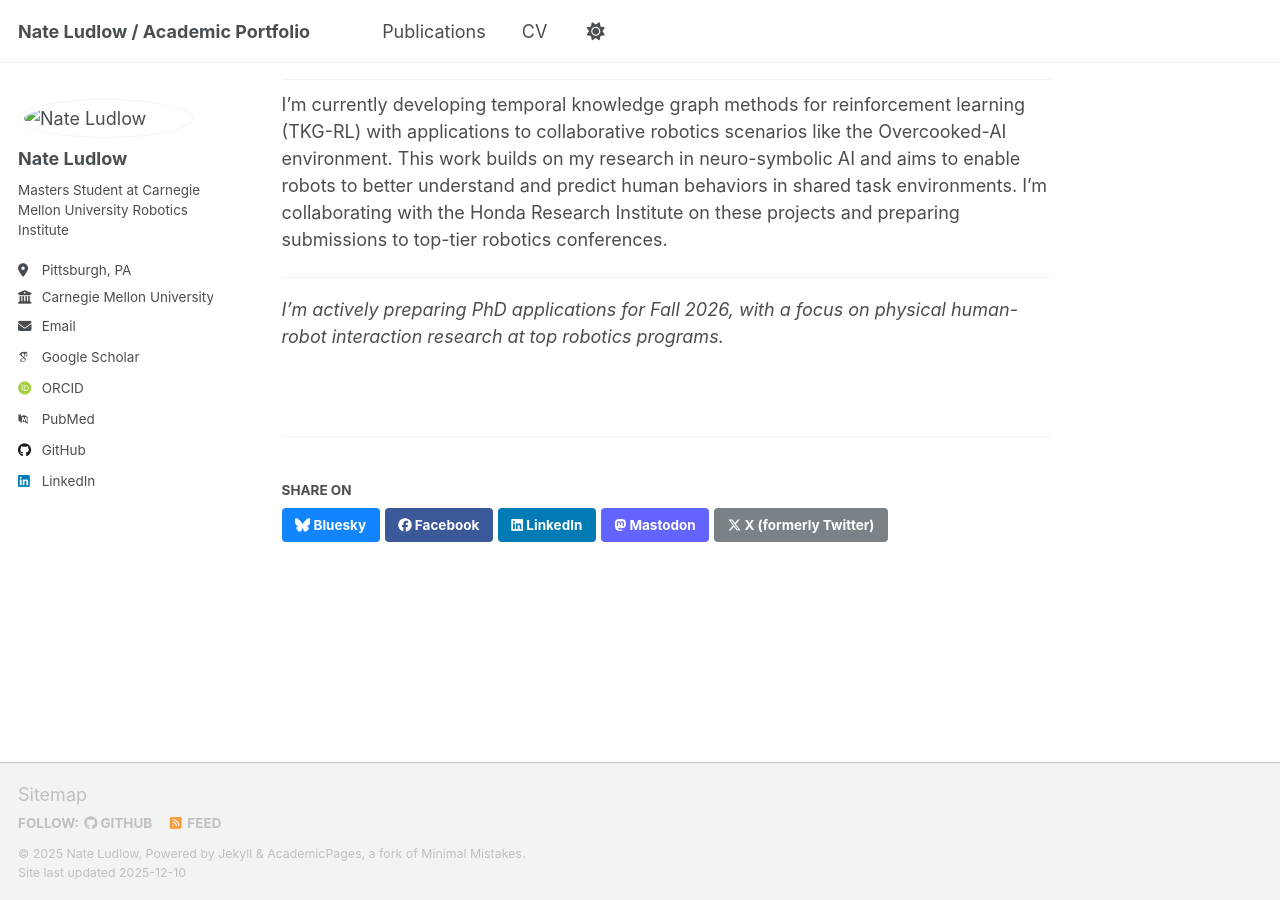
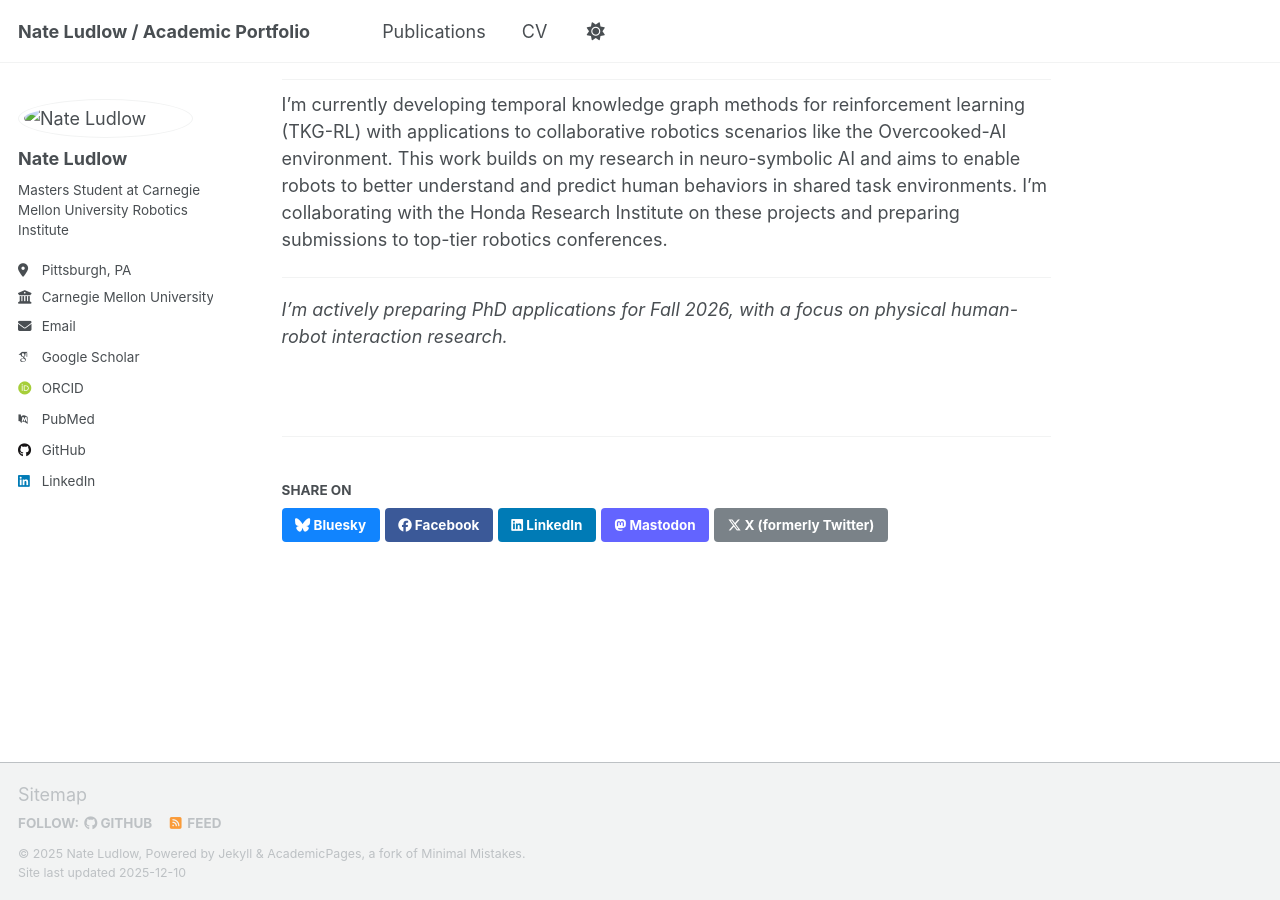
Before and after one commit to natelud/natelud.github.io, a Jekyll site: the page built from _pages/about.md, in a window 1280 px wide and 900 px high, scrolled down 1031 px. Built offline with Jekyll 4.4.1, drawn with Linux system fonts in a browser that asks for light colours; some web fonts are replaced; a script that is not in the unit is left out.

Commit message:
Update PhD application focus description
Removed mention of top robotics programs from PhD application focus.

```diff
--- a/_pages/about.md
+++ b/_pages/about.md
@@ -31,4 +31,4 @@
 
 ---
 
-*I'm actively preparing PhD applications for Fall 2026, with a focus on physical human-robot interaction research at top robotics programs.*
+*I'm actively preparing PhD applications for Fall 2026, with a focus on physical human-robot interaction research.*
```
